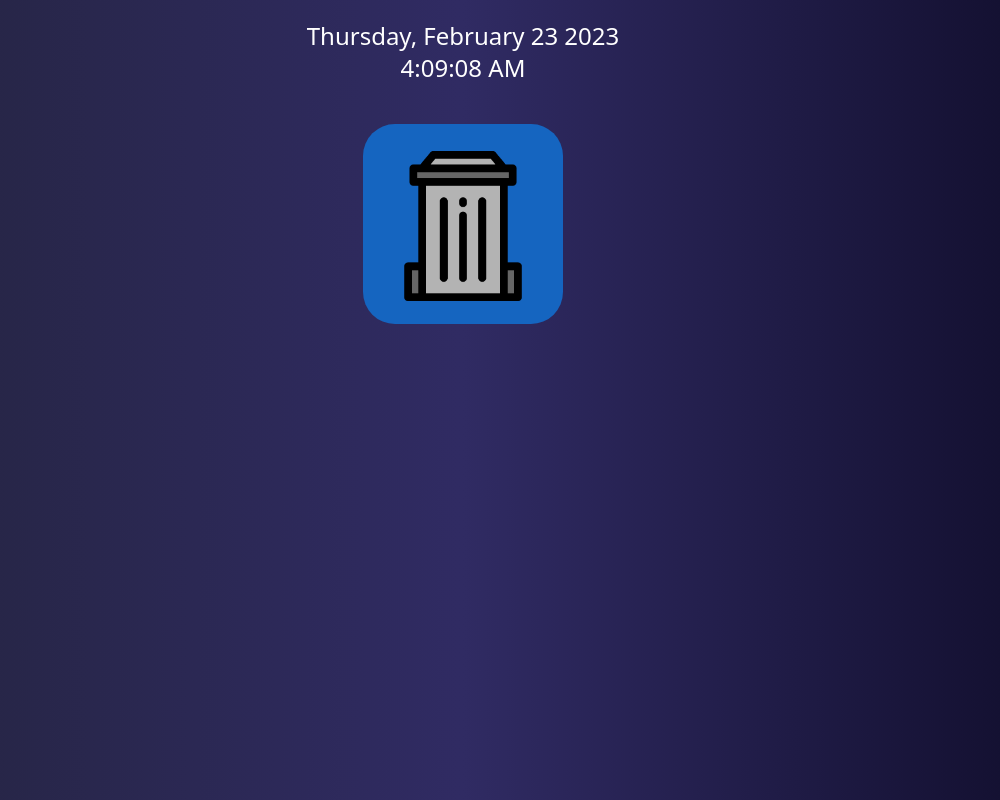
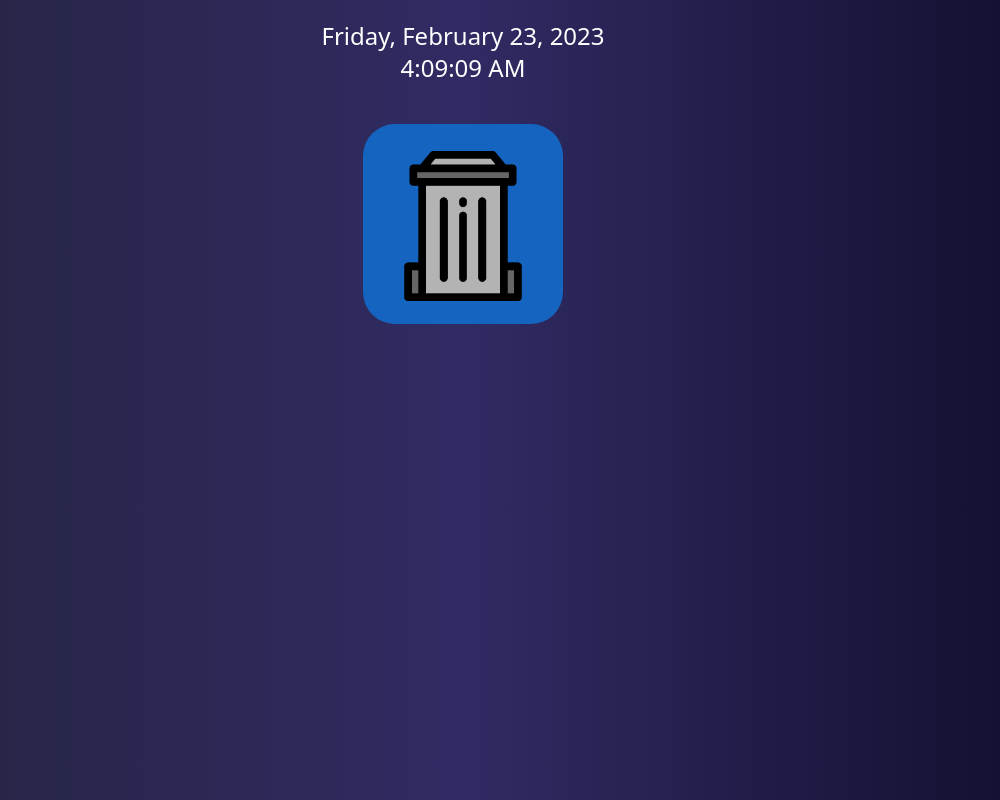
Before and after one commit to HisenBug1/home-dash, a React (Create React App) app: page / in a window 1280 px wide. Shown: the whole page, without its empty margins (177-1177 px from the left). Built offline with nearby package versions, Linux system fonts and the light colour scheme; no server answers.

Commit message:
use Clock2

```diff
--- a/src/App.js
+++ b/src/App.js
@@ -1,7 +1,10 @@
 // import logo from './logo.svg';
+// import React, { useState } from 'react';
 import './App.css';
-import Clock from './components/Clock'
+// import Clock from './components/Clock'
 import Garbage from './components/Garbage'
+import Time from './class/Time'
+import Clock2 from './components/Clock2'
 
 // const dateTime=new Date();
 
@@ -9,9 +12,14 @@ import Garbage from './components/Garbage'
 
 function App() {
 
+  const time = new Time()
+
   return (
     <div className='background h-screen text-white'>
-        <Clock />
+      <Clock2
+        time = {time}
+        />
+        {/* <Clock /> */}
       <div className='flex pt-10 justify-evenly'>
         <Garbage />
       </div>
```
